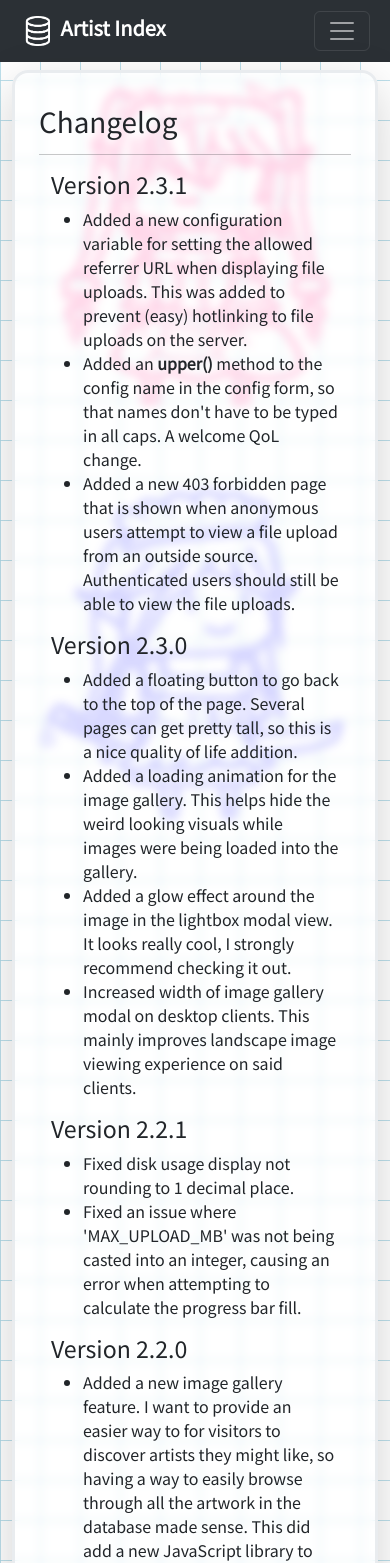
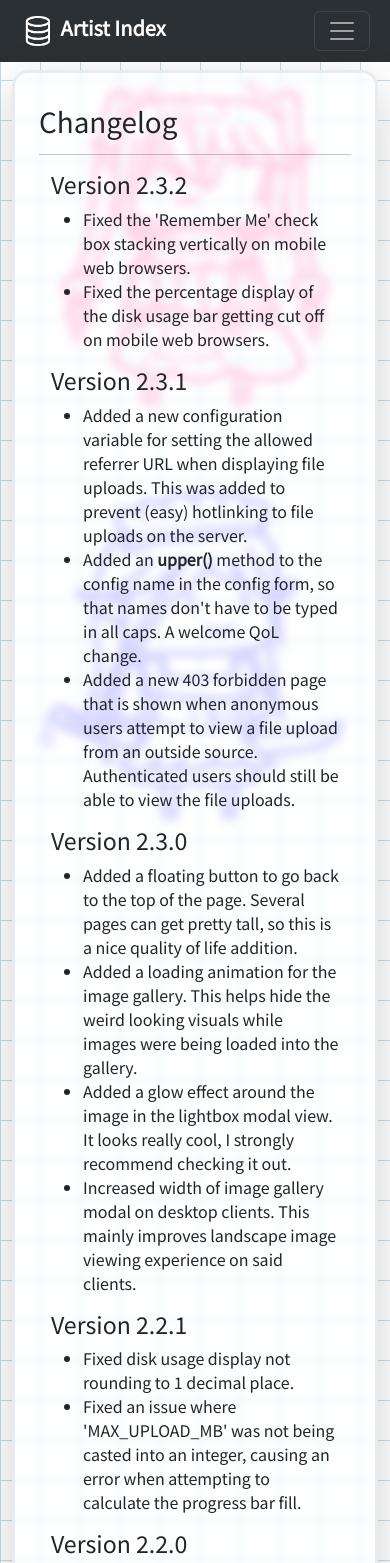
Before and after one commit to Tsunderarislime/artist-index, a Flask app: page /changelog in a window 390 px wide. Shown: the top 1563 px of the page. Run offline with Flask 3, Linux system fonts and the light colour scheme; some libraries are stand-ins or nearby versions.

Commit message:
Fixed minor visual bugs on mobile browsers

```diff
--- a/app/templates/admin/storage.html
+++ b/app/templates/admin/storage.html
@@ -13,7 +13,7 @@
     <div class="container-fluid">
         <h3>Disk Usage</h3>
         <div class="progress" role="progressbar" aria-valuenow="{{ progress | round(1) }}" aria-valuemin="0" aria-valuemax="100" style="height: 40px;">
-            {% if progress < 5 %}
+            {% if progress < 20 %}
                 <div class="progress-bar progress-bar-striped {{ colour }}" style="width: 0%;"></div>
                 <p class="fs-4 position-absolute text-dark start-50 translate-middle-x">{{ progress | round(1) }}%</p>
             {% else %}
--- a/app/templates/auth/login.html
+++ b/app/templates/auth/login.html
@@ -34,7 +34,7 @@
             </div>
 
             <div class="row form-group">
-                <div class="col-5">
+                <div class="col-12">
                     <div class="container-fluid mt-3 mb-2">
                         {{ form.remember_me(class="form-check-input") }} {{ form.remember_me.label(class="form-label") }}
                     </div>
--- a/app/templates/info/changelog.html
+++ b/app/templates/info/changelog.html
@@ -5,6 +5,13 @@
 {% endblock %}
 
 {% block content %}
+    <div class="container-fluid mb-3">
+        <h3>Version 2.3.2</h3>
+        <ul>
+            <li>Fixed the 'Remember Me' check box stacking vertically on mobile web browsers.</li>
+            <li>Fixed the percentage display of the disk usage bar getting cut off on mobile web browsers.</li>
+        </ul>
+    </div>
     <div class="container-fluid mb-3">
         <h3>Version 2.3.1</h3>
         <ul>
```
